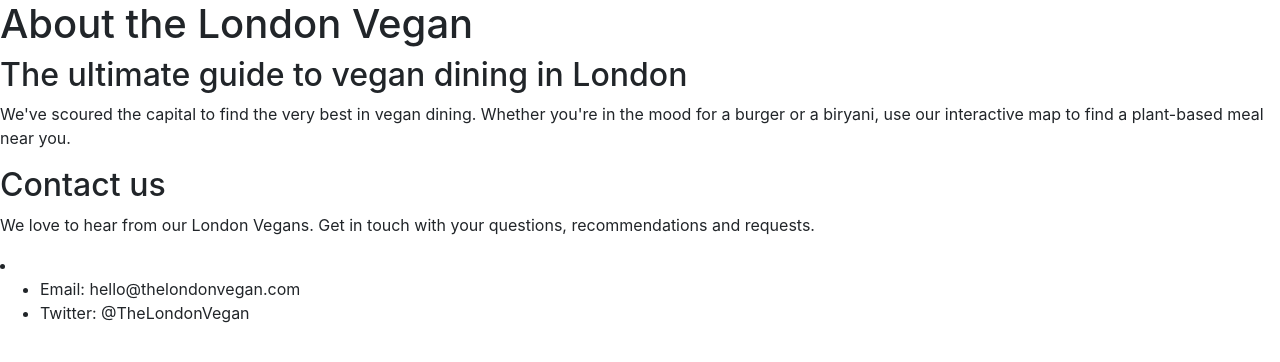
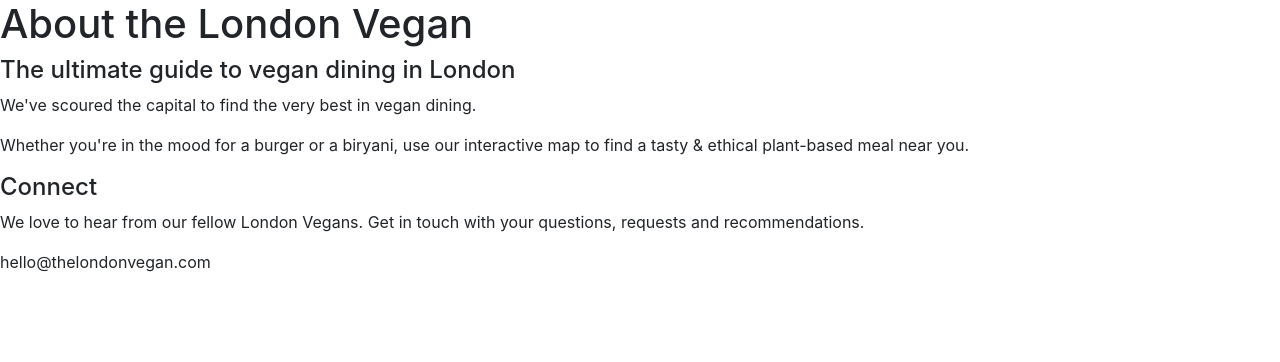
Before and after one commit to TaylorClareBurgess/group_project, a plain HTML site: page HTML/about.html in a window 1280 px wide. Drawn offline with nearby package versions, Linux system fonts and the light colour scheme.

Commit message:
Update about content html

```diff
--- a/HTML/about.html
+++ b/HTML/about.html
@@ -9,15 +9,12 @@
         <h1>About the London Vegan</h1>
     </div>
     <div class="Content">
-      <h2>The ultimate guide to vegan dining in London</h2>
-      <p>We've scoured the capital to find the very best in vegan dining. Whether you're in the mood for a burger or a biryani, use our interactive map to find a plant-based meal near you.</p>
-      <h2>Contact us</h2>
-      <p>We love to hear from our London Vegans. Get in touch with your questions, recommendations and requests.</p>
-      <li>
-      <ul>
-        <li>Email: hello@thelondonvegan.com</li>
-        <li>Twitter: @TheLondonVegan</li>
-      </ul></li>
+      <h4>The ultimate guide to vegan dining in London</h2>
+      <p>We've scoured the capital to find the very best in vegan dining.</p>
+      <p>Whether you're in the mood for a burger or a biryani, use our interactive map to find a tasty & ethical plant-based meal near you.</p>
+      <h4>Connect</h2>
+      <p>We love to hear from our fellow London Vegans. Get in touch with your questions, requests and recommendations.</p>
+      <p>hello@thelondonvegan.com</p>
     </div>
   </body>
   </html>
```
